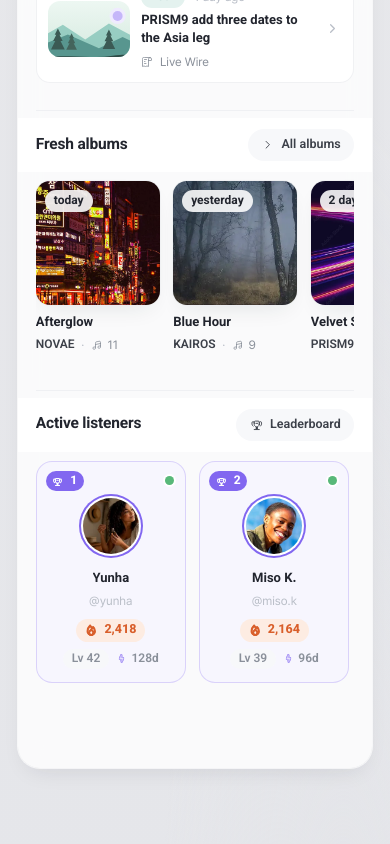
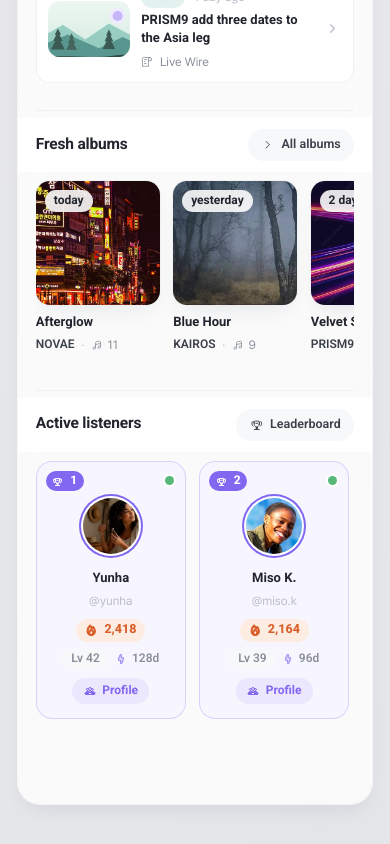
Before and after one commit to khodehydro/faimess-doc, a React (Vite) app: page / in a window 390 px wide. Shown: the part 2026-2870 px from the top of the page. Built offline with nearby package versions, Linux system fonts and the light colour scheme; a web font is replaced by a local one.

Commit message:
fix: guarantee navigation to user profile on clicking active members with scroll reset and view affordance
Co-authored-by: arena-agent <297053741+arena-agent@users.noreply.github.com>

```diff
--- a/src/app/App.tsx
+++ b/src/app/App.tsx
@@ -65,6 +65,9 @@ export function Shell() {
   const compact = useCompact();
 
   useEffect(() => {
+    if (typeof window !== "undefined") {
+      window.scrollTo({ top: 0, behavior: "instant" });
+    }
     if (typeof document !== "undefined") {
       document.querySelector("[data-content-scroll]")?.scrollTo({ top: 0, behavior: "instant" });
     }
@@ -133,7 +136,7 @@ export function Shell() {
                   </motion.div>
                 ) : (
                   <motion.div
-                    key={route}
+                    key={route === "profile" ? `profile:${viewedProfileUsername ?? "me"}` : route}
                     initial={{ opacity: 0, y: 10 }}
                     animate={{ opacity: 1, y: 0 }}
                     exit={{ opacity: 0, y: -8 }}
--- a/src/app/AppContext.tsx
+++ b/src/app/AppContext.tsx
@@ -114,6 +114,9 @@ export function AppProvider({
         setViewedProfileUsername(null);
       }
 
+      if (typeof window !== "undefined") {
+        window.scrollTo({ top: 0, behavior: "instant" });
+      }
       if (typeof document !== "undefined") {
         document.querySelector("[data-content-scroll]")?.scrollTo({ top: 0, behavior: "instant" });
       }
@@ -186,6 +189,7 @@ export function AppProvider({
         if (window.location.hash !== targetHash) {
           window.location.hash = targetHash;
         }
+        window.scrollTo({ top: 0, behavior: "instant" });
         if (typeof document !== "undefined" && typeof document.querySelector === "function") {
           document.querySelector("[data-content-scroll]")?.scrollTo({ top: 0, behavior: "instant" });
         }
--- a/src/app/CompactShell.tsx
+++ b/src/app/CompactShell.tsx
@@ -44,22 +44,33 @@ import { EASE } from "../lib/motion";
  * ------------------------------------------------------------------ */
 
 export function CompactShell() {
-  const { route, detail, selectedNewsId } = useApp();
+  const { route, detail, selectedNewsId, viewedProfileUsername } = useApp();
   const { dir } = usePreferences();
   const [playerOpen, setPlayerOpen] = useState(false);
   const Page = PAGES[route];
 
-  // If a top-level route navigation occurs while player is open (e.g. user clicked a shop banner),
+  useEffect(() => {
+    if (typeof window !== "undefined") {
+      window.scrollTo({ top: 0, behavior: "instant" });
+    }
+    if (typeof document !== "undefined") {
+      document.querySelector("[data-content-scroll]")?.scrollTo({ top: 0, behavior: "instant" });
+    }
+  }, [route, detail, viewedProfileUsername]);
+
+  // If a top-level route navigation occurs while player is open (e.g. user clicked a shop banner or profile),
   // collapse the player so the user immediately sees the destination page!
   const prevRouteRef = useRef(route);
+  const prevProfileRef = useRef(viewedProfileUsername);
   useEffect(() => {
-    if (playerOpen && route !== prevRouteRef.current) {
+    if (playerOpen && (route !== prevRouteRef.current || viewedProfileUsername !== prevProfileRef.current)) {
       if (!selectedNewsId && !detail) {
         setPlayerOpen(false);
       }
     }
     prevRouteRef.current = route;
-  }, [route, playerOpen, selectedNewsId, detail]);
+    prevProfileRef.current = viewedProfileUsername;
+  }, [route, viewedProfileUsername, playerOpen, selectedNewsId, detail]);
 
   return (
     <div dir={dir} className="flex min-h-dvh w-full flex-col gap-3 px-4 pt-3.5 pb-[10rem] lg:gap-4 lg:pt-4 lg:pb-[11rem]">
@@ -114,7 +125,7 @@ export function CompactShell() {
               </motion.div>
             ) : (
               <motion.div
-                key={route}
+                key={route === "profile" ? `profile:${viewedProfileUsername ?? "me"}` : route}
                 initial={{ opacity: 0, y: 10 }}
                 animate={{ opacity: 1, y: 0 }}
                 exit={{ opacity: 0, y: -8 }}
--- a/src/data/i18n.ts
+++ b/src/data/i18n.ts
@@ -218,6 +218,7 @@ export const STRINGS: Record<string, Entry> = {
   "shelf.goToNews": { en: "Go to news", fa: "رفتن به اخبار", ko: "뉴스로 가기" },
   "shelf.allAlbums": { en: "All albums", fa: "همهٔ آلبوم‌ها", ko: "모든 앨범" },
   "shelf.leaderboard": { en: "Leaderboard", fa: "جدول امتیازها", ko: "리더보드" },
+  "shelf.viewProfile": { en: "Profile", fa: "پروفایل", ko: "프로필" },
   "shelf.onlineNow": { en: "Online now", fa: "آنلاین", ko: "지금 접속 중" },
   "shelf.verifiedArtist": { en: "Verified artist", fa: "هنرمند تأییدشده", ko: "인증된 아티스트" },
   "shelf.new": { en: "New", fa: "جدید", ko: "NEW" },
--- a/src/sections/feed/ActiveUsers.tsx
+++ b/src/sections/feed/ActiveUsers.tsx
@@ -107,15 +107,27 @@ export function ActiveUsers() {
                   both copies paint. `mt-5` is what keeps the ribbon clear
                   of the ring — at `mt-3` the boxes overlapped and the
                   ribbon read as if the card had been cut. */}
-              <span className="relative mt-5">
+              <span
+                className="relative mt-5 cursor-pointer transition hover:scale-105"
+                onClick={(e) => {
+                  e.stopPropagation();
+                  openProfile(user.handle.replace(/^@/, ""));
+                }}
+              >
                 <Avatar src={user.photo} seed={user.seed} size={56} className={medal ? "ring-2 ring-primary ring-offset-2" : ""} />
               </span>
 
-              <span className="w-full">
+              <span
+                className="w-full cursor-pointer"
+                onClick={(e) => {
+                  e.stopPropagation();
+                  openProfile(user.handle.replace(/^@/, ""));
+                }}
+              >
                 <span className="flex items-center justify-center gap-1.5">
-                  <span className="truncate text-[13px] font-bold text-ink lg:text-[14px]">{user.name}</span>
+                  <span className="truncate text-[13px] font-bold text-ink transition group-hover:text-primary lg:text-[14px]">{user.name}</span>
                 </span>
-              <span className="mt-0.5 block truncate text-[12px] text-ink-faint lg:mt-1">{user.handle}</span>
+                <span className="mt-0.5 block truncate text-[12px] text-ink-faint lg:mt-1">{user.handle}</span>
               </span>
 
               <span className="flex flex-col items-center gap-1.5">
@@ -139,14 +151,34 @@ export function ActiveUsers() {
                   <Icon name="flame" size={12.5} strokeWidth={2} />
                   {num(fanPoints(user.activity))}
                 </span>
-                  <span className="flex items-center gap-1.5 text-[12px] font-semibold text-ink-muted lg:gap-2">
+                <span className="flex items-center gap-1.5 text-[12px] font-semibold text-ink-muted lg:gap-2">
                   <span className="rounded-full bg-subtle px-2 py-[1px]">
                     {t("fans.level", { n: user.level })}
                   </span>
                   <span className="flex items-center gap-1">
-                    <Icon name="bolt" size={11} strokeWidth={2.2} className="text-primary" />
+                    <Icon name="bolt" size={12} strokeWidth={2.2} className="text-primary" />
                     {t("fans.streak", { n: user.streak })}
                   </span>
+                </span>
+                <span
+                  role="button"
+                  tabIndex={0}
+                  onClick={(e) => {
+                    e.stopPropagation();
+                    openProfile(user.handle.replace(/^@/, ""));
+                  }}
+                  onKeyDown={(e) => {
+                    if (e.key === "Enter" || e.key === " ") {
+                      e.stopPropagation();
+                      e.preventDefault();
+                      openProfile(user.handle.replace(/^@/, ""));
+                    }
+                  }}
+                  className="mt-0.5 flex items-center gap-1.5 rounded-full bg-primary/10 px-2.5 py-1 text-[12px] font-bold text-primary transition hover:bg-primary hover:text-white"
+                  title={t("shelf.viewProfile")}
+                >
+                  <Icon name="users" size={12} strokeWidth={2} />
+                  <span>{t("shelf.viewProfile")}</span>
                 </span>
               </span>
             </motion.div>
```
